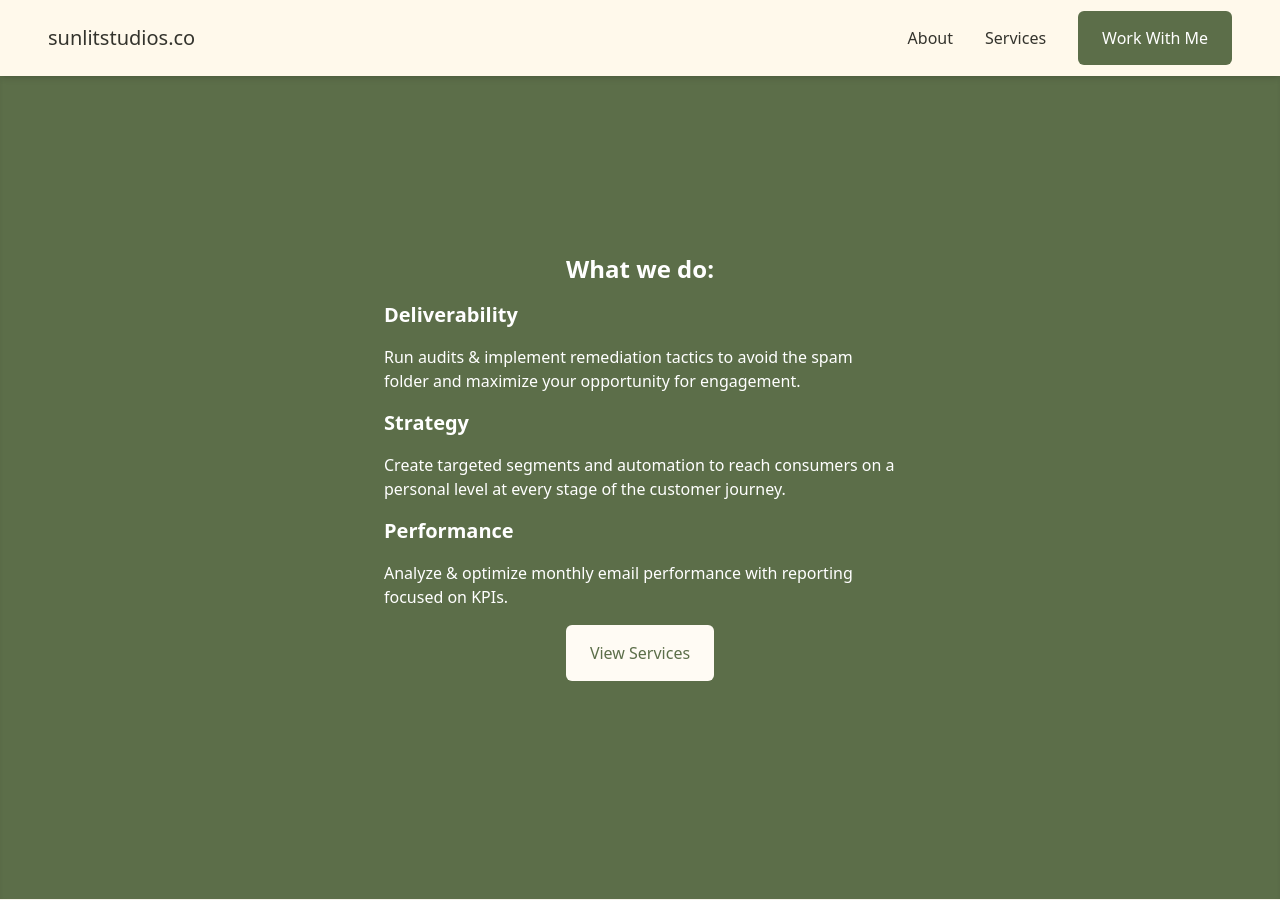
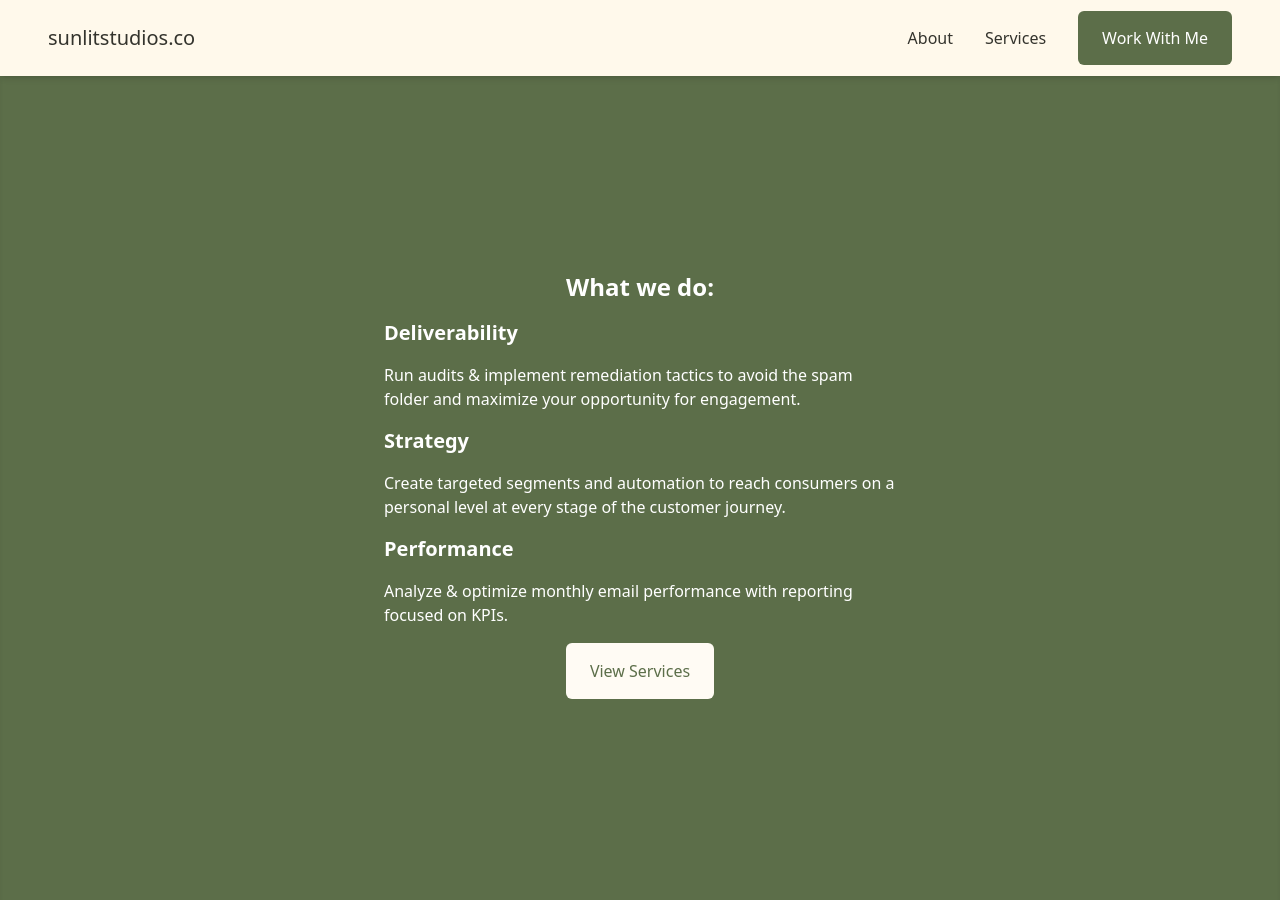
Before and after one commit to celliott181/sunlitstudios.co, a Jekyll site: the page built from index.markdown, in a window 1280 px wide and 900 px high, scrolled down 829 px. Built offline with Jekyll 4.4.1, drawn with Linux system fonts in a browser that asks for light colours.

Commit message:
sticky is necessary for safari i guess, even though its a no-op?

```diff
--- a/_layouts/home.html
+++ b/_layouts/home.html
@@ -12,7 +12,7 @@ layout: default
     </div>
   </div>
 </div>
-<div class="sticky top-0 bg-[#5C6E49] text-[#FFFFFF] min-h-[96vh] flex justify-center items-center inset-shadow-sm z-0">
+<div class="sticky top-0 bg-[#5C6E49] text-[#FFFFFF] min-h-screen flex justify-center items-center inset-shadow-sm z-1">
   <div class="absolute top-3 before:content-['^']">
   </div>
   <div class="flex flex-col justify-start items-center p-8 max-w-xl">
@@ -32,7 +32,7 @@ layout: default
     <a href="{{ site.baseurl }}/services/" class="bg-[#FFFBF4] text-[#5C6E49] px-6 py-4 rounded-md hover:underline">View Services</a>
   </div>
 </div>
-<div class="relative flex flex-col items-center min-h-screen inset-shadow-sm  bg-[#FFFBF4] z-2">
+<div class="sticky flex flex-col items-center min-h-screen inset-shadow-sm  bg-[#FFFBF4] z-2">
   <div class="px-12 py-30">
     <div class="text-center">
     <h2>We’re obsessed with reaching and resonating with your audience</h2>
```
